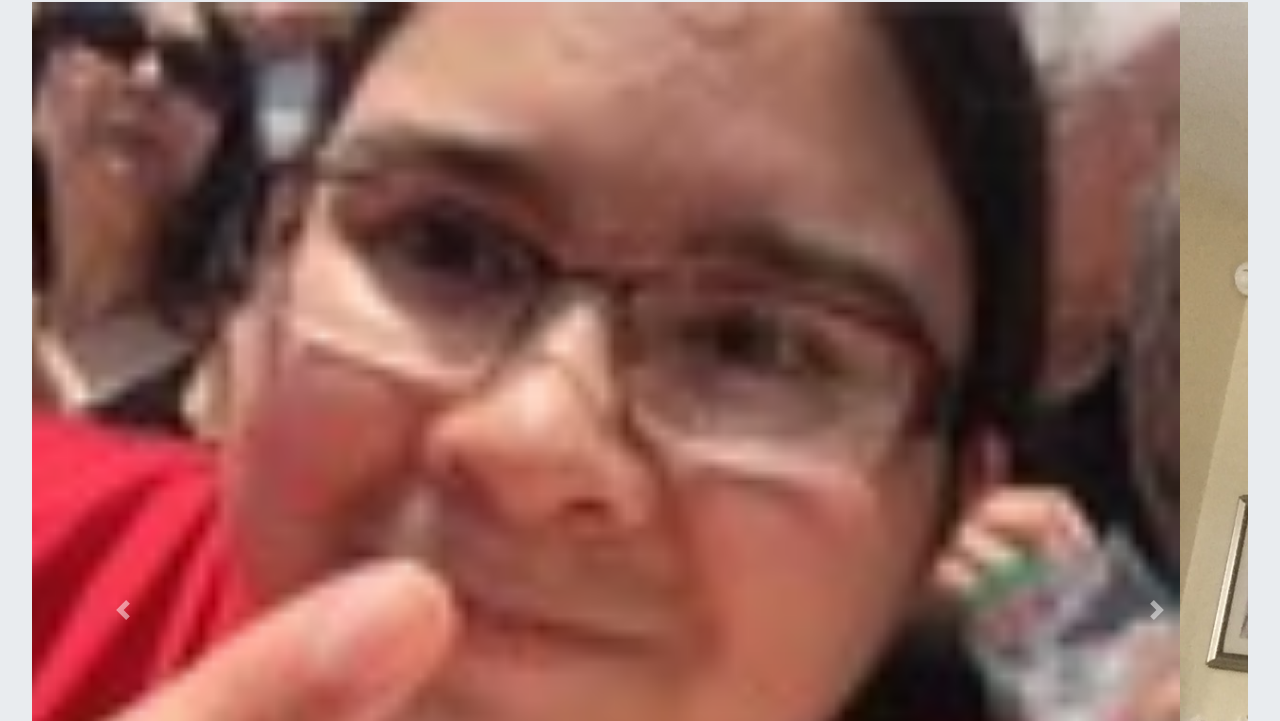
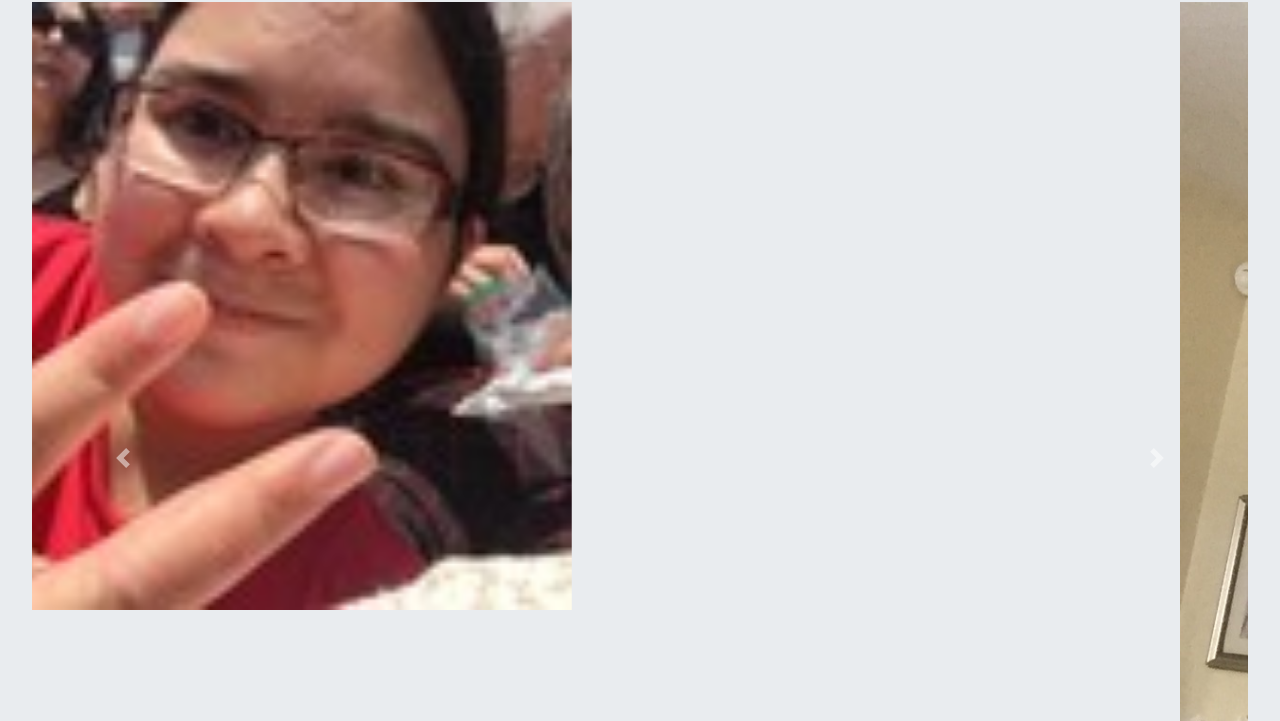
Before and after one commit to Vavarooks/Homework2, a plain HTML site: page Index.html in a window 1280 px wide. Shown: the part 267-988 px from the top of the page. Drawn offline with nearby package versions, Linux system fonts and the light colour scheme.

Commit message:
HTML Edit

```diff
--- a/Index.html
+++ b/Index.html
@@ -63,14 +63,14 @@
       <li data-target="#carouselExampleIndicators" data-slide-to="2"></li>
     </ol>
     <div class="carousel-inner">
-      <div class="carousel-item active">
-        <img src="./assets/ImageMe.jpg" class="d-block w-100" alt="...">
-      </div>
       <div class="carousel-item">
         <img src="./assets/me.JPG" class="d-block w-100" alt="...">
       </div>
       <div class="carousel-item">
         <img src="./assets/profile.png.jpg" class="d-block w-100" alt="...">
+      </div>
+      <div class="carousel-item active">
+        <img src="./assets/ImageMe.jpg" class="d-block w-50" alt="...">
       </div>
     </div>
     <a class="carousel-control-prev" href="#carouselExampleIndicators" role="button" data-slide="prev">
```
